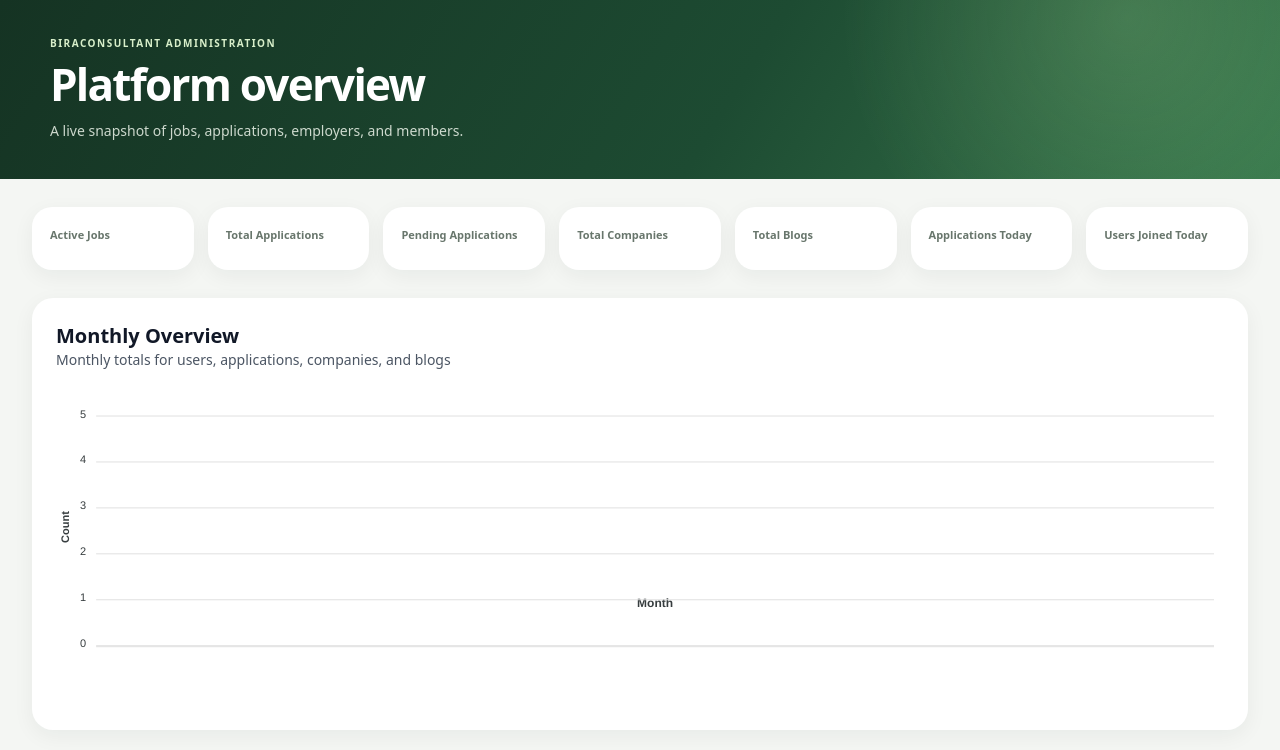
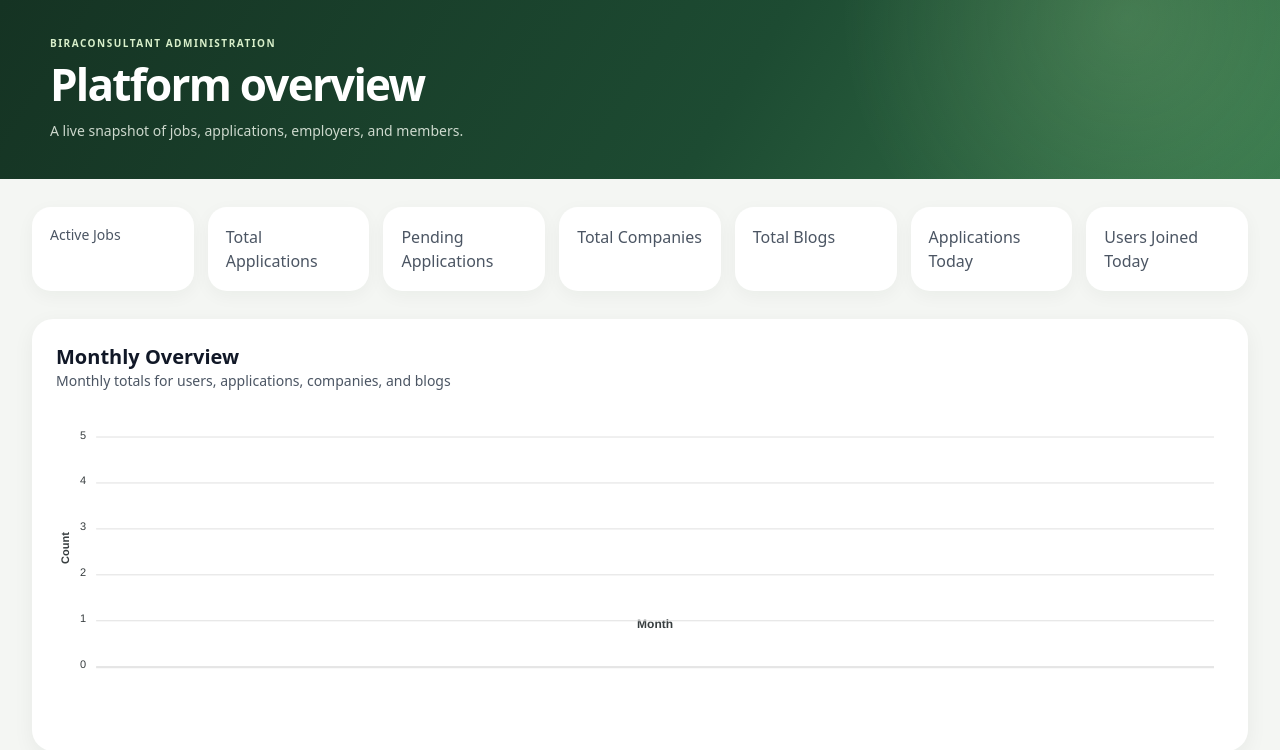
Before and after one commit to casndrih/BiraConsultant, a Laravel app: template resources/views/admin/dashboard/index.blade.php in a window 1280 px wide. Shown: the part 60-810 px from the top of the page. Run offline with Laravel 12, Linux system fonts and the light colour scheme; the template is opened without the code that fills it, so the values that code supplies are empty; some libraries are stand-ins or nearby versions; some web fonts are replaced.

Commit message:
Standardize admin dashboard statistic cards

```diff
--- a/resources/views/admin/dashboard/index.blade.php
+++ b/resources/views/admin/dashboard/index.blade.php
@@ -12,31 +12,31 @@
     <div class="max-w-7xl mx-auto px-4 sm:px-6 lg:px-8">
         <!-- Stat Cards -->
         <div class="qj-dashboard-stats-grid my-7">
-            <div class="bg-white border border-gray-200 dark:border-gray-700 dark:bg-gray-800 shadow-sm rounded-lg p-4 text-center">
+            <div class="qj-dashboard-stat text-center">
                 <p class="text-sm font-medium text-gray-600 dark:text-gray-300">Active Jobs</p>
                 <p class="mt-1 text-3xl font-semibold tracking-tight text-gray-900 dark:text-white">{{ $totalJobs }}</p>
             </div>
-            <div class="bg-white dark:bg-custom-dark shadow-sm rounded-lg p-4 text-center">
+            <div class="qj-dashboard-stat text-center">
                 <p class="text-gray-600 dark:text-gray-300">Total Applications</p>
                 <p class="text-3xl font-medium text-gray-800 dark:text-white">{{ $totalApplications }}</p>
             </div>
-            <div class="bg-white dark:bg-custom-dark shadow-sm rounded-lg p-4 text-center">
+            <div class="qj-dashboard-stat text-center">
                 <p class="text-gray-600 dark:text-gray-300">Pending Applications</p>
                 <p class="text-3xl font-medium text-gray-800 dark:text-white">{{ $pendingApplications }}</p>
             </div>
-            <div class="bg-white dark:bg-custom-dark shadow-sm rounded-lg p-4 text-center">
+            <div class="qj-dashboard-stat text-center">
                 <p class="text-gray-600 dark:text-gray-300">Total Companies</p>
                 <p class="text-3xl font-medium text-gray-800 dark:text-white">{{ $totalCompanies }}</p>
             </div>
-            <div class="bg-white dark:bg-custom-dark shadow-sm rounded-lg p-4 text-center">
+            <div class="qj-dashboard-stat text-center">
                 <p class="text-gray-600 dark:text-gray-300">Total Blogs</p>
                 <p class="text-3xl font-medium text-gray-800 dark:text-white">{{ $totalBlogs }}</p>
             </div>
-            <div class="bg-white dark:bg-custom-dark shadow-sm rounded-lg p-4 text-center">
+            <div class="qj-dashboard-stat text-center">
                 <p class="text-gray-600 dark:text-gray-300">Applications Today</p>
                 <p class="text-3xl font-medium text-gray-800 dark:text-white">{{ $todayApplications }}</p>
             </div>
-            <div class="bg-white dark:bg-custom-dark shadow-sm rounded-lg p-4 text-center">
+            <div class="qj-dashboard-stat text-center">
                 <p class="text-gray-600 dark:text-gray-300">Users Joined Today</p>
                 <p class="text-3xl font-medium text-gray-800 dark:text-white">{{ $todayUsers }}</p>
             </div>
```
